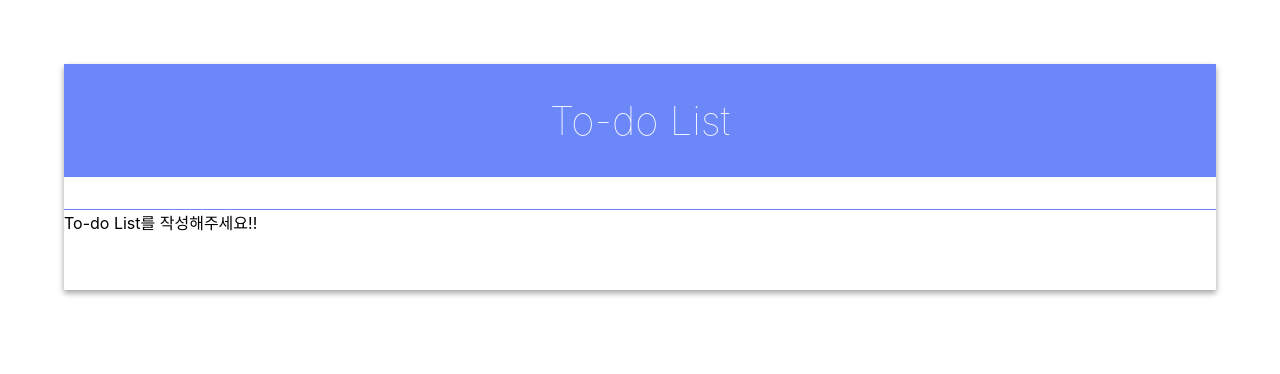
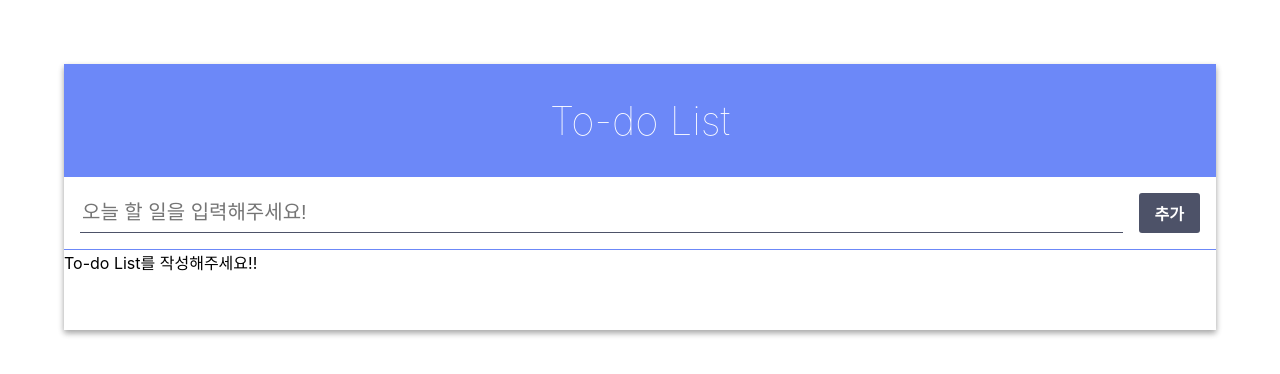
Before and after one commit to sjparkk/to-do-list-frontend, a React (Create React App) app in the folder todolist/: page / in a window 1280 px wide. Shown: the top 374 px of the page. Built offline with nearby package versions, Linux system fonts and the light colour scheme.

Commit message:
feat : TodoForm 추가 내용 App.js에 반영

```diff
--- a/todolist/src/App.js
+++ b/todolist/src/App.js
@@ -1,10 +1,11 @@
 import React from 'react';
 import TodoListTemplate from './components/js/TodoListTemplate';
+import Form from './components/js/TodoForm';
 
 class App extends React.Component {
   render() {
     return (
-        <TodoListTemplate>
+        <TodoListTemplate form={<Form />}>
             To-do List를 작성해주세요!!
         </TodoListTemplate>
     );
```
